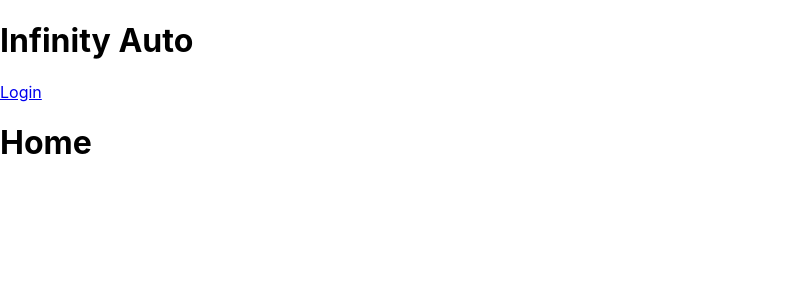
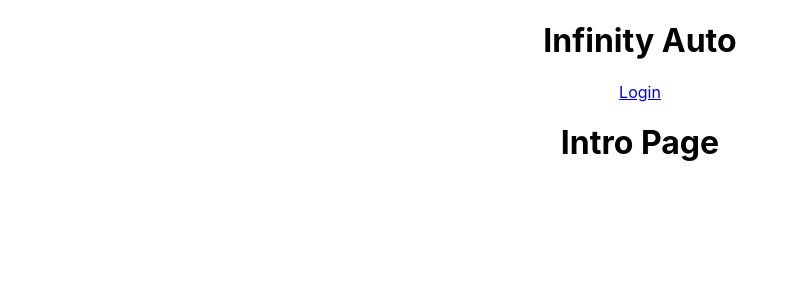
Before and after one commit to zohaibk22/infinity-Performance, a React (Create React App) app in the folder client/: page / in a window 1280 px wide. Shown: the top 300 px of the page, without its empty margins (0-799 px from the left). Built offline with nearby package versions, Linux system fonts and the light colour scheme.

Commit message:
Ternary for user logged in functonal

```diff
--- a/client/src/App.js
+++ b/client/src/App.js
@@ -2,14 +2,14 @@ import React, { useState } from "react";
 import logo from "./logo.svg";
 import "./App.css";
 import Header from "./Components/shared/Header/Header";
-import Main from "./Components/Main/Main";
+import Main from "./Components/shared/Main/Main";
 import { Route, Link } from "react-router-dom";
 
 function App() {
   const [currentUser, setCurrentUser] = useState(null);
   return (
     <>
-      <Header />
+      <Header currentUser={currentUser} />
       <Main setCurrentUser={setCurrentUser} />
     </>
   );
--- a/client/src/Components/Home/Home.jsx
+++ b/client/src/Components/Home/Home.jsx
@@ -1,10 +1,9 @@
 import React from 'react'
 
-export default function Home() {
+export default function Home(props) {
     return (
         <div>
-            <h1> Home</h1>
-
+            <h1>Where all our projects will be located</h1>
         </div>
     )
 }
--- /dev/null
+++ b/client/src/Components/Intro/Intro.jsx
@@ -0,0 +1,10 @@
+import React from 'react'
+
+export default function Home() {
+    return (
+        <div>
+            <h1> Intro Page</h1>
+
+        </div>
+    )
+}
--- a/client/src/Components/Login/Login.jsx
+++ b/client/src/Components/Login/Login.jsx
@@ -20,7 +20,7 @@ export default function Login(props) {
         e.preventDefault();
         const userData = await loginUser(formData); //since we need to use this response from our DB, we need to add await
         props.setCurrentUser(userData);
-        props.history.push('/')
+        props.history.push('/home')
     }
 
     return (
--- /dev/null
+++ b/client/src/Components/shared/Header/Header.css
@@ -0,0 +1,3 @@
+*{
+    text-align: center
+}
--- a/client/src/Components/shared/Header/Header.jsx
+++ b/client/src/Components/shared/Header/Header.jsx
@@ -1,11 +1,21 @@
 import React from 'react'
 import {Link} from 'react-router-dom'
+import './Header.css'
 
-export default function Header() {
+export default function Header(props) {
     return (
         <div>
             <h1>Infinity Auto</h1>
-            <Link to="/login">Login</Link>
+
+
+            {props.currentUser !==null ?
+                <>
+                 <p1>{props.currentUser.username}</p1>
+                 <button>Logout</button>
+                </>
+
+            : <Link to="/login">Login</Link>
+            }
 
         </div>
     )
--- a/client/src/Components/Main/Main.jsx
+++ b/client/src/Components/shared/Main/Main.jsx
@@ -1,13 +1,18 @@
 import React from 'react'
 import {Route, Link} from "react-router-dom"
-import Login from "../Login/Login"
-import Home from '../Home/Home'
+import Login from "../../Login/Login"
+import Intro from '../../Intro/Intro'
+import Home from '../../Home/Home'
 
 export default function Main(props) {
     const { setCurrentUser } = props;
     return (
         <main>
             <Route path='/' exact render={(props)=> (
+                <Intro />
+            )}/>
+
+            <Route path='/home' exact render={(props)=> (
                 <Home />
             )}/>
 
```
